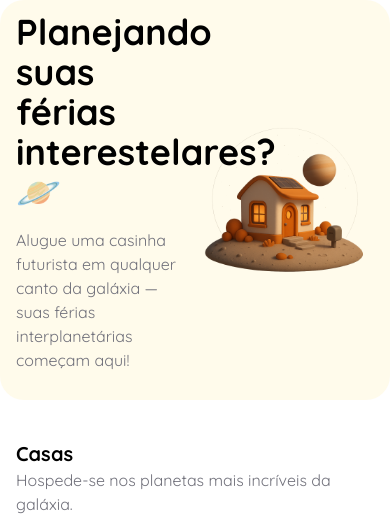
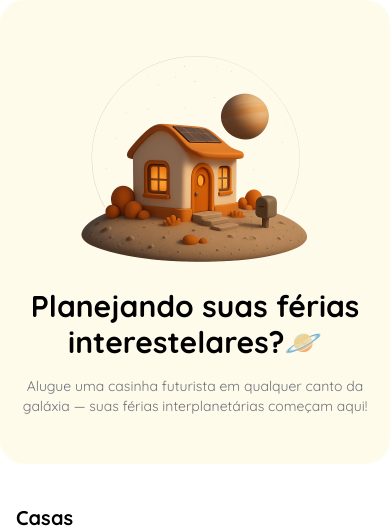
Before and after one commit to ecthon/cute-store, a Next.js app: page / in a window 390 px wide. Shown: the top 528 px of the page. Built offline with nearby package versions, Linux system fonts and the light colour scheme.

Commit message:
Refatora o componente Heading para melhorar a responsividade e a estrutura do layout, ajustando tamanhos de texto e classes de estilo, além de garantir que a imagem se adapte melhor em diferentes tamanhos de tela.

```diff
--- a/src/components/home/heading.tsx
+++ b/src/components/home/heading.tsx
@@ -2,16 +2,16 @@ import Image from "next/image";
 
 export function Heading() {
   return (
-    <div className="flex items-center justify-center h-[400px] w-full max-w-[1248px] mx-auto space-y-4 px-4 sm:px-6 lg:px-8 bg-amber-50 rounded-3xl">
+    <div className="flex flex-col-reverse md:flex-row items-center justify-center min-h-[400px] w-full max-w-[1248px] mx-auto space-y-4 px-4 sm:px-6 lg:px-8 bg-amber-50 rounded-3xl py-8">
       {/* Left Side */}
-      <div className="flex w-1/2 flex-col justify-center gap-4">
-        <h1 className="text-4xl font-bold text-black">Planejando suas férias interestelares?🪐</h1>
-        <p className="text-md text-zinc-500">Alugue uma casinha futurista em qualquer canto da galáxia — suas férias interplanetárias começam aqui!</p>
+      <div className="flex w-full md:w-1/2 flex-col justify-center gap-4 text-center md:text-left">
+        <h1 className="text-3xl md:text-4xl font-bold text-black">Planejando suas férias interestelares?🪐</h1>
+        <p className="text-sm md:text-md text-zinc-500">Alugue uma casinha futurista em qualquer canto da galáxia — suas férias interplanetárias começam aqui!</p>
       </div>
 
       {/* Right Side */}
-      <div className="flex w-1/2 justify-center items-center">
-        <Image src="/heading-img.png" alt="House" width={350} height={350} />
+      <div className="flex w-full md:w-1/2 justify-center items-center">
+        <Image src="/heading-img.png" alt="House" width={350} height={350} className="w-64 h-64 md:w-auto md:h-auto" />
       </div>
     </div>
   );
```
